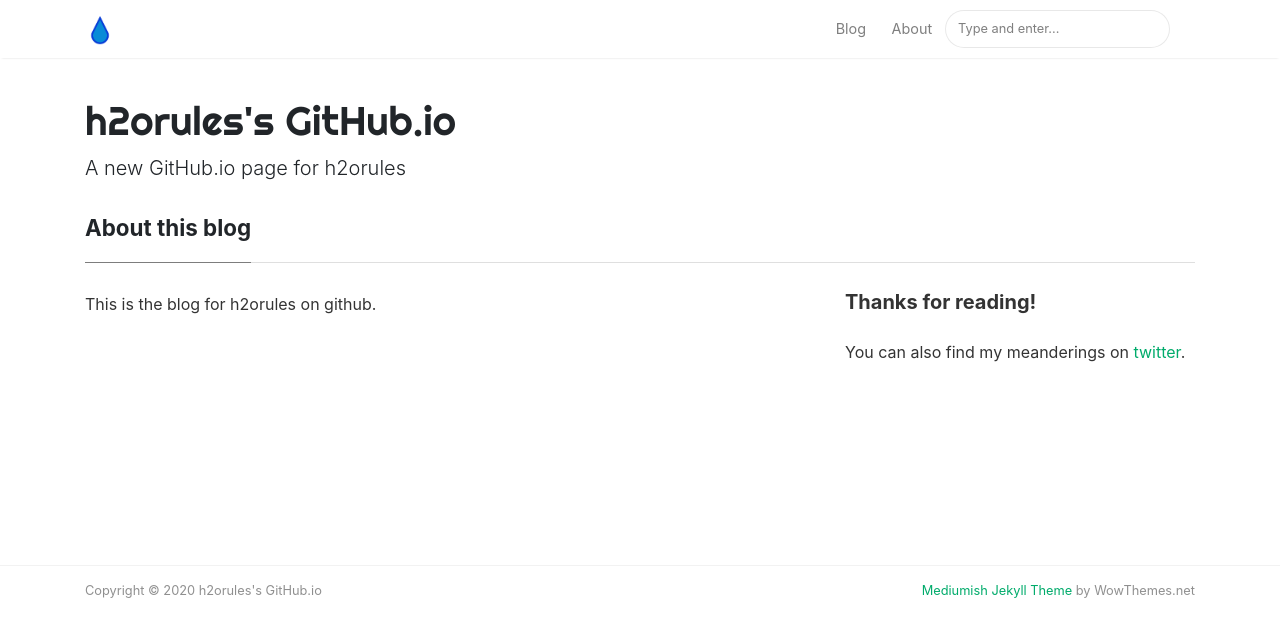
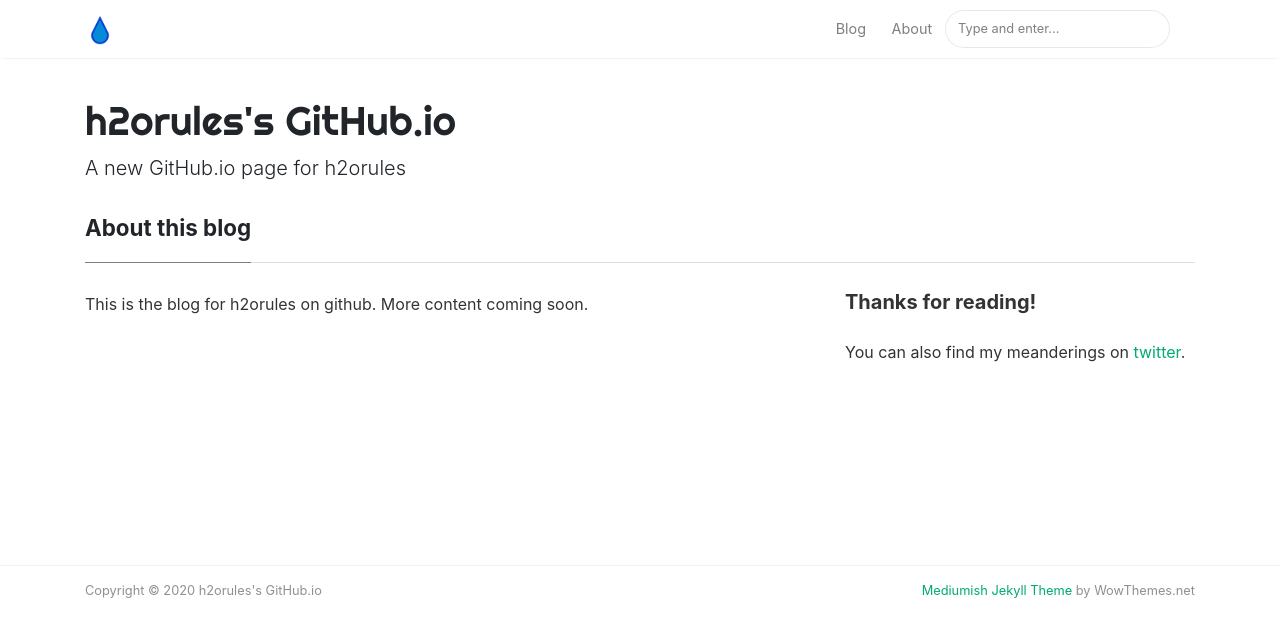
Before and after one commit to h2orules/h2orules.github.io, a Jekyll site: the page built from _pages/about.md, in a window 1280 px wide. Shown: the top 637 px of the page. Built offline with Jekyll 4.4.1, drawn with Linux system fonts in a browser that asks for light colours; nearby versions of some CDN libraries.

Commit message:
Tiny update to test github push from WSL storage

```diff
--- a/_pages/about.md
+++ b/_pages/about.md
@@ -8,7 +8,7 @@ permalink: /about
 <div class="row justify-content-between">
 <div class="col-md-8 pr-5">
 
-<p>This is the blog for h2orules on github.</p>
+<p>This is the blog for h2orules on github. More content coming soon.</p>
 
 <!--<p class="mb-5"><img class="shadow-lg" src="{{site.baseurl}}/assets/images/mediumish-jekyll-template.png" alt="jekyll template mediumish" /></p>-->
 
```
